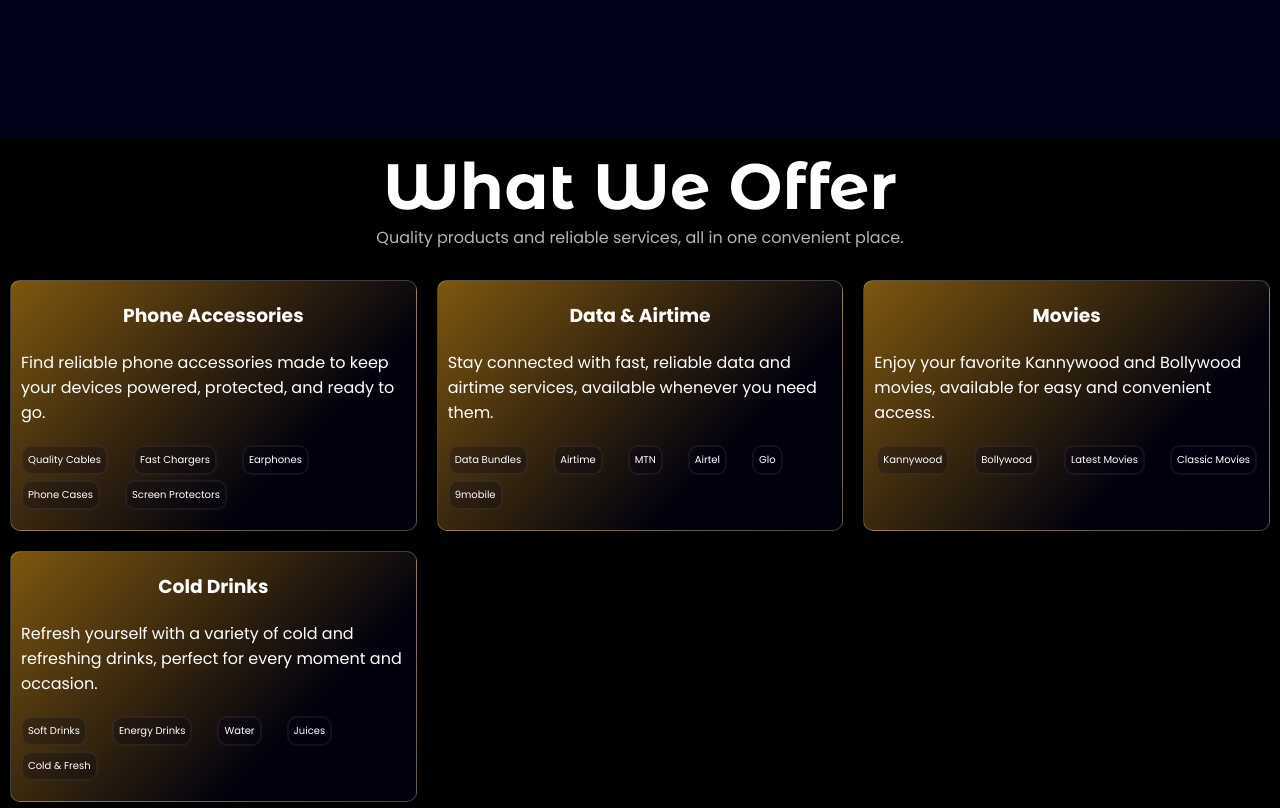
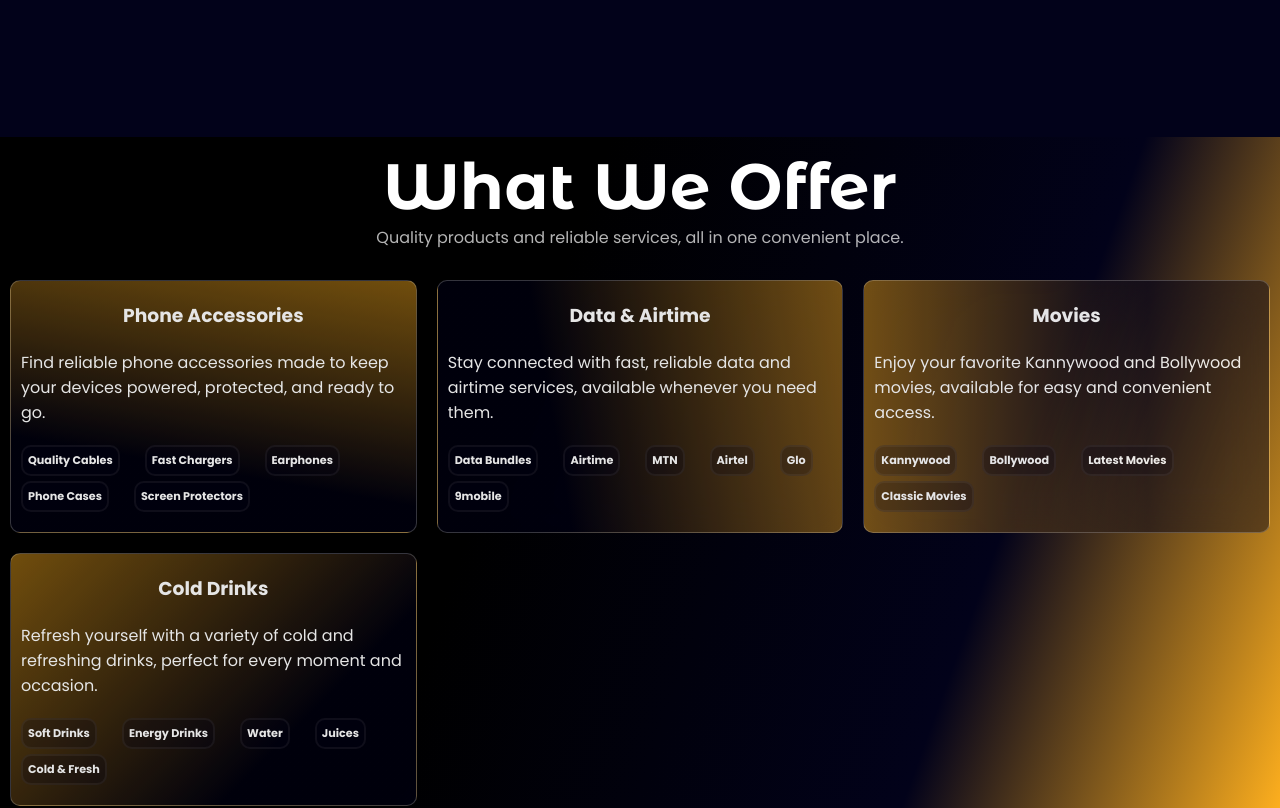
Before and after one commit to Mikaila-Dev/asm-global, a React (Vite) app: page / in a window 1280 px wide. Shown: the part 800-1608 px from the top of the page. Built offline with nearby package versions, Linux system fonts and the light colour scheme; a web font is replaced by a local one.

Commit message:
adding box shadow and fixed font

```diff
--- a/src/App.jsx
+++ b/src/App.jsx
@@ -1,6 +1,7 @@
 import { Header } from "./Header.jsx"
 import { HeroSection } from "./HeroSection.jsx"
 import { ServicesSection } from "./ServicesSection.jsx"
+import { WhyChooseUs } from "./WhyChooseUs.jsx"
 function App() {
   // const [count, setCount] = useState(0)
 
@@ -9,6 +10,7 @@ function App() {
      <Header />
      <HeroSection />
      <ServicesSection />
+     <WhyChooseUs />
     </>
   )
 }
--- /dev/null
+++ b/src/WhyChooseUs.jsx
@@ -0,0 +1,10 @@
+
+export const WhyChooseUs = () => {
+    console.log("Hello welcome to choose us")
+    return(
+      <div style={{top: "1000px", position: "relative", zIndex: "800000000000"}} className="why-choose-us-main">
+      <h1 style={{color: "white"}} className="heading-why-choose-use-secton">Why Choose Us</h1>
+      </div>
+    )
+
+}
--- a/src/index.css
+++ b/src/index.css
@@ -283,7 +283,13 @@ body{
 .services-section {
     position: relative;
     top: 80vh;
-    background: black;
+    /* background: black; */
+    background: linear-gradient(
+    290deg,
+    #ffb01e 0%,
+    #02021a 25%,
+    #000000 60%,
+    #000000 100%);
     font-family: "poppins";
     display: flex;
     flex-direction: column;
@@ -331,7 +337,7 @@ body{
 }
 }
 .phone-accessories {
-    background: linear-gradient(135deg, #ffb01e7e 0%, #02021a83 70%);
+    background: linear-gradient(190deg, #ffb01e7e 0%, #02021a83 70%);
     max-width: 500px;
     display: flex;
     flex-direction: column;
@@ -342,7 +348,13 @@ body{
     border: 1px solid rgba(255, 255, 255, 0.233);
     backdrop-filter: blur(20px);
     cursor: pointer;
-
+    transition: all 0.4s ease;
+    opacity: 0.9;
+}
+.phone-accessories:hover {
+    transform: scale(1.03);
+    opacity: 1;
+    box-shadow: 0 10px 30px #ffb01e7e;
 }
 .phone-accessories h3 {
     margin: 20px auto;
@@ -366,13 +378,14 @@ body{
     border: 2px solid rgba(182, 172, 172, 0.096);
     border-radius: 10px;
     padding: 5px;
-    font-size: 10px;
+    font-size: 0.7rem;
+    font-weight: bold;
     /* width: 20%; */
     display: flex;
     margin: 0 10px;
 }
 .airtime-and-data-section {
-    background: linear-gradient(135deg, #ffb01e7e 0%, #02021a83 70%);
+    background: linear-gradient(260deg, #ffb01e7e 0%, #02021a83 70%);
     max-width: 500px;
     display: flex;
     cursor: pointer;
@@ -382,6 +395,13 @@ body{
     border-radius: 10px;
     border: 1px solid rgba(255, 255, 255, 0.233);
     backdrop-filter: blur(20px);
+    transition: all 0.4s ease;
+    opacity: 0.9;
+}
+.airtime-and-data-section:hover {
+      transform: scale(1.03);
+      box-shadow: 0 10px 30px #ffb01e7e;
+      opacity: 1;
 }
 .airtime-and-data-section h3 {
     margin: 20px auto;
@@ -393,7 +413,7 @@ body{
     margin: 0 10px;
 }
 .movies-container {
-    background: linear-gradient(135deg, #ffb01e7e 0%, #02021a83 70%);
+    background: linear-gradient(90deg, #ffb01e7e 0%, #02021a83 70%);
     max-width: 500px;
     display: flex;
     cursor: pointer;
@@ -403,6 +423,13 @@ body{
     border-radius: 10px;
     border: 1px solid rgba(255, 255, 255, 0.233);
     backdrop-filter: blur(20px);
+    transition: all 0.4s ease;
+    opacity: 0.9;
+}
+.movies-container:hover {
+    opacity: 1;
+    transform: scale(1.01);
+    box-shadow: 0 10px 30px #ffb01e7e;
 }
 .movies-container h3 {
     margin: 20px auto;
@@ -425,6 +452,14 @@ body{
     border-radius: 10px;
     border: 1px solid rgba(255, 255, 255, 0.233);
     backdrop-filter: blur(20px);
+    transition: all 0.4s ease;
+    opacity: 0.9;
+}
+.drinks:hover {
+    opacity: 1;
+    transform: scale(1.01);
+    box-shadow: 0 10px 30px #ffb01e7e;
+
 }
 .drinks h3 {
     margin: 20px auto;
```
